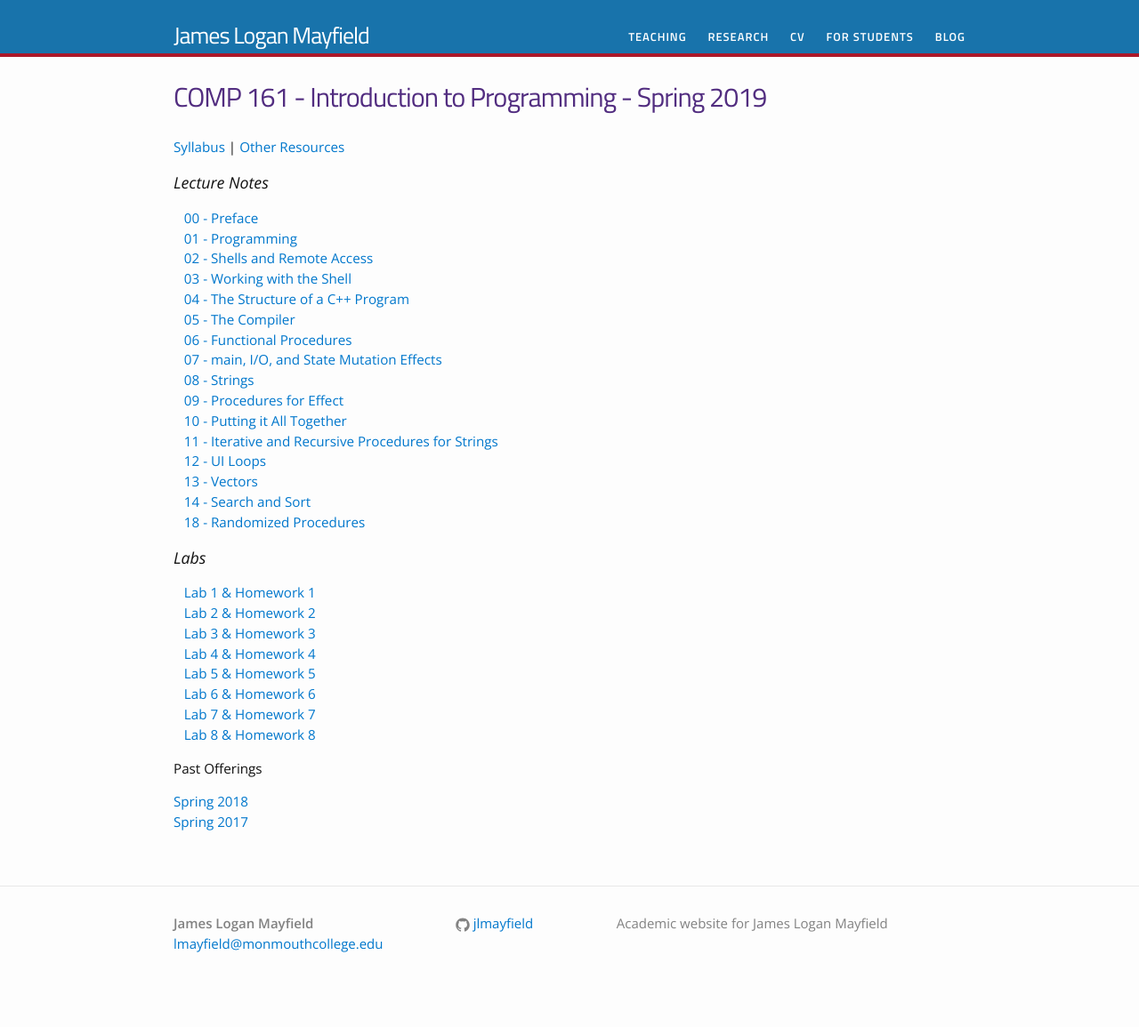
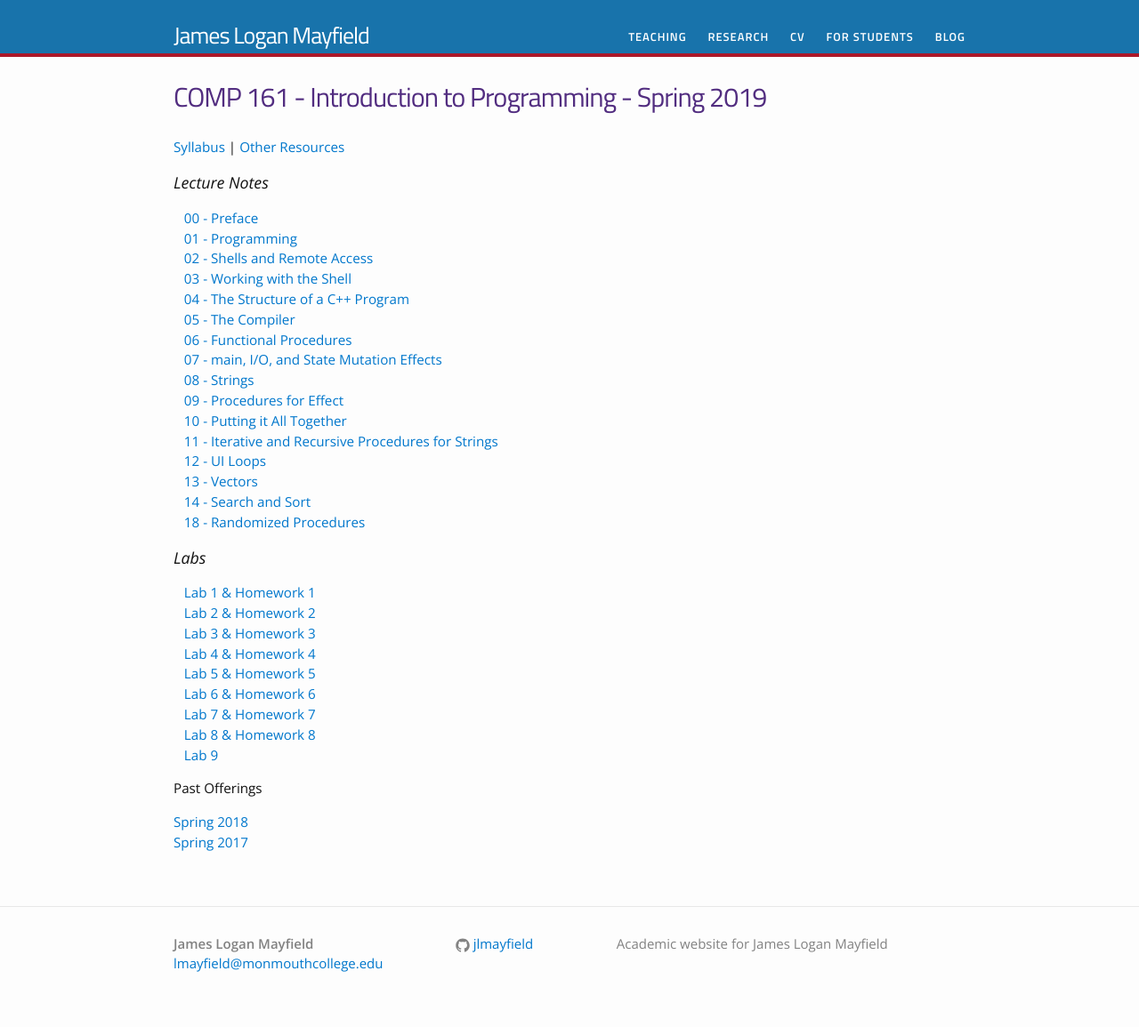
Before and after one commit to jlmayfield/jlmayfield.github.io, a Jekyll site: the page built from teaching/comp161.md, in a window 1280 px wide. Shown: the whole page at 89% size. Built offline with Jekyll 4.4.1, drawn with Linux system fonts in a browser that asks for light colours; before the commit the page ends 1132 px from its top, so only the background shows below that.

Commit message:
sp19. c161. lab9.

```diff
--- a/teaching/comp161.md
+++ b/teaching/comp161.md
@@ -36,6 +36,7 @@ permalink: /teaching/COMP161/
 &nbsp;&nbsp;&nbsp;[Lab 6 & Homework 6](/teaching/COMP161/labs/comp161-lab6.pdf)
 &nbsp;&nbsp;&nbsp;[Lab 7 & Homework 7](/teaching/COMP161/labs/comp161-lab7.pdf)
 &nbsp;&nbsp;&nbsp;[Lab 8 & Homework 8](/teaching/COMP161/labs/comp161-lab8.pdf)
+&nbsp;&nbsp;&nbsp;[Lab 9](/teaching/COMP161/labs/comp161-lab9.pdf)
 
 #### Past Offerings
 
```
Also changed, not shown: 1 other file.
